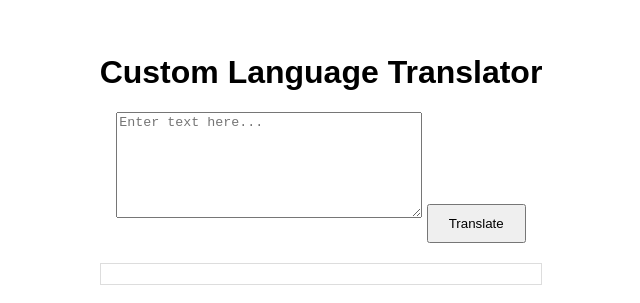
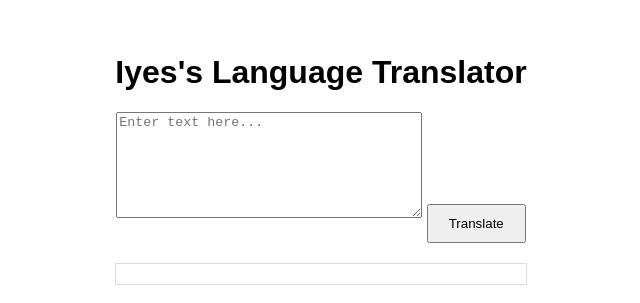
Before and after one commit to Iyes401/cirgliph, a plain HTML site: page index.html in a window 1280 px wide. Shown: the part 241-544 px from the top of the page, without its empty margins (319-959 px from the left). Drawn offline with Linux system fonts and the light colour scheme.

Commit message:
Update index.html

```diff
--- a/index.html
+++ b/index.html
@@ -3,12 +3,12 @@
 <head>
 <meta charset="UTF-8">
 <meta name="viewport" content="width=device-width, initial-scale=1.0">
-<title>My own Language Translator</title>
+<title>My own Language Translator😁</title>
 <link rel="stylesheet" href="styles.css">
 </head>
 <body>
 <div id="translator-container">
-    <h1>Custom Language Translator</h1>
+    <h1>Iyes's Language Translator</h1>
     <textarea id="input-text" placeholder="Enter text here..."></textarea>
     <button id="translate-button">Translate</button>
     <div id="translation-output"></div>
```
